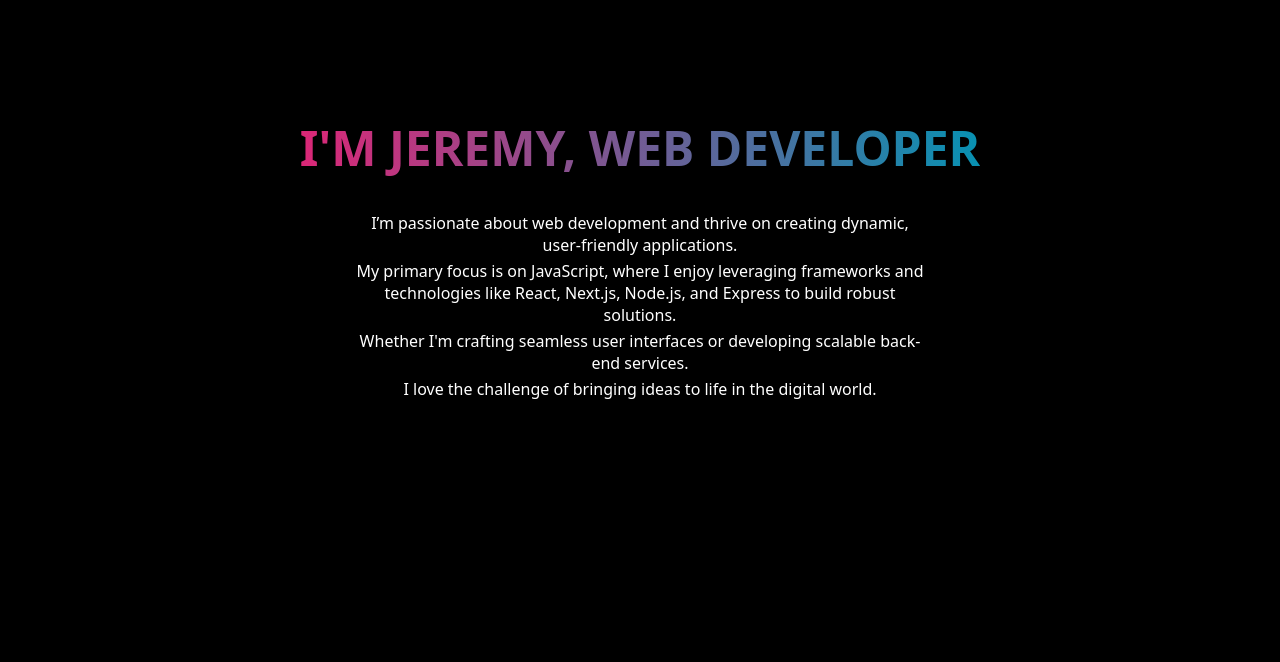
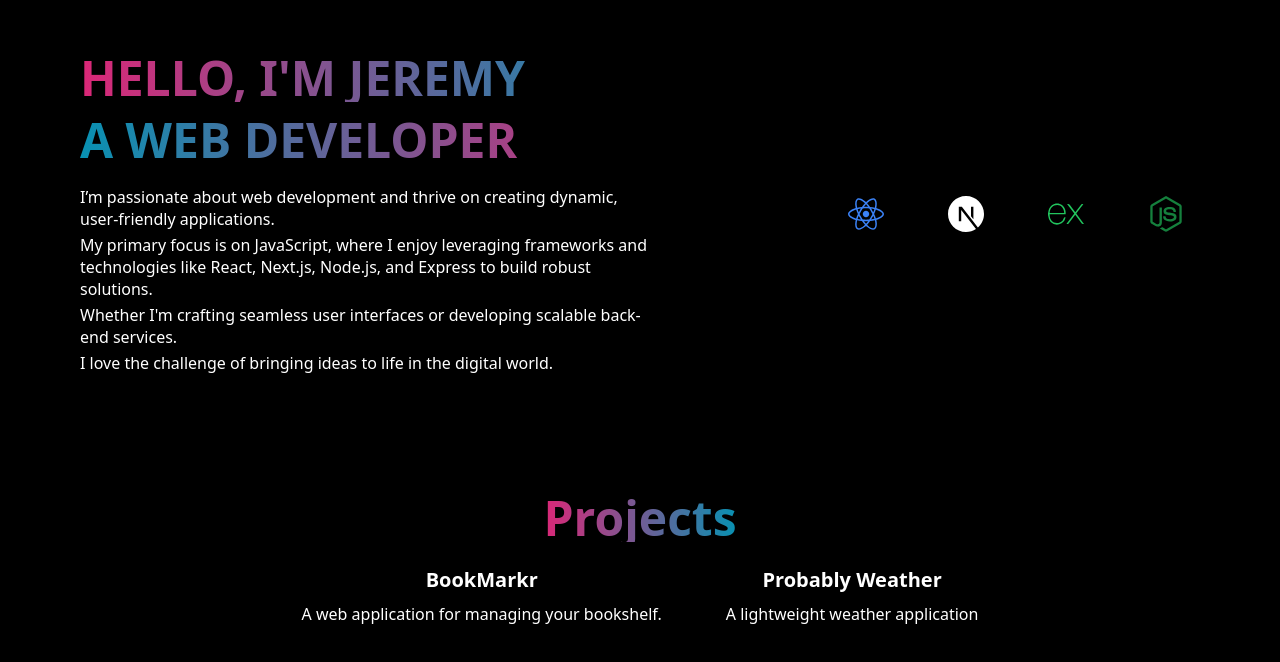
Before and after one commit to Jeramian/Portfolio, a Next.js app: page / in a window 1280 px wide. Shown: the part 138-800 px from the top of the page. Built offline with nearby package versions, Linux system fonts and the light colour scheme.

Commit message:
done for now

```diff
--- a/app/components/footer.tsx
+++ b/app/components/footer.tsx
@@ -1,13 +1,16 @@
-import React from 'react'
+import React from 'react';
 
 export const Footer = () => {
-    return(
-        <div className='bg-black text-white py-4 text-center'>
+    return (
+        <div className='bg-black text-white text-center py-2 pt-32'>
             <p className='font-bold text-sm bg-clip-text text-transparent bg-gradient-to-r from-pink-600 to-cyan-600'>
                 &copy; {new Date().getFullYear()} Jeremy Eramian. All rights reserved.
             </p>
+            <a href="https://github.com/yourusername" target="_blank" rel="noopener noreferrer">
+                <img src="https://upload.wikimedia.org/wikipedia/commons/9/91/Octicons-mark-github.svg" alt="GitHub" className="inline-block w-6 h-6 mt-2" />
+            </a>
         </div>
-    )
+    );
 }
 
 export default Footer;
--- a/app/components/header.tsx
+++ b/app/components/header.tsx
@@ -1,14 +1,36 @@
 import React from 'react';
+import { FaReact, FaNodeJs } from 'react-icons/fa';
+import { SiNextdotjs, SiExpress } from 'react-icons/si';
 
 export const Header = () => {
     return (
-        <div className='w-full h-screen text-center bg-black py-4 flex flex-col justify-center items-center'>
-            <h1 className='font-bold text-5xl bg-clip-text text-transparent bg-gradient-to-r from-pink-600 to-cyan-600 pb-10'>I'M JEREMY, WEB DEVELOPER</h1>
-            <div className='max-w-xl mx-auto'> {/* Set a max-width for the text block */}
-                <p className='text-white mb-1 leading-snug'>I’m passionate about web development and thrive on creating dynamic, user-friendly applications.</p>
-                <p className='text-white mb-1 leading-snug'>My primary focus is on JavaScript, where I enjoy leveraging frameworks and technologies like React, Next.js, Node.js, and Express to build robust solutions.</p>
-                <p className='text-white mb-1 leading-snug'>Whether I'm crafting seamless user interfaces or developing scalable back-end services.</p>
-                <p className='text-white leading-snug'>I love the challenge of bringing ideas to life in the digital world.</p>
+        <div className='w-full h-auto bg-black flex justify-center items-center pt-48 pb-28'> {/* Add pt-8 for top padding */}
+            <div className='flex flex-row justify-between items-center w-full max-w-6xl px-4'>
+                {/* Text Box */}
+                <div className='max-w-xl text-left'>
+                    <h1 className='font-bold text-5xl bg-clip-text text-transparent bg-gradient-to-r from-pink-600 to-cyan-600 mb-2'>HELLO, I'M JEREMY</h1>
+                    <h1 className='font-bold text-5xl bg-clip-text text-transparent bg-gradient-to-r from-cyan-600 to-pink-600 mb-4 leading-tight'>A WEB DEVELOPER</h1>
+                    <p className='text-white mb-1 leading-snug'>I’m passionate about web development and thrive on creating dynamic, user-friendly applications.</p>
+                    <p className='text-white mb-1 leading-snug'>My primary focus is on JavaScript, where I enjoy leveraging frameworks and technologies like React, Next.js, Node.js, and Express to build robust solutions.</p>
+                    <p className='text-white mb-1 leading-snug'>Whether I'm crafting seamless user interfaces or developing scalable back-end services.</p>
+                    <p className='text-white leading-snug'>I love the challenge of bringing ideas to life in the digital world.</p>
+                </div>
+
+                {/* Icons Row */}
+                <div className='flex space-x-8'>
+                    <div className='flex justify-center items-center rounded-full bg-black shadow-lg p-4'>
+                        <FaReact className='text-blue-500 text-4xl' />
+                    </div>
+                    <div className='flex justify-center items-center rounded-full bg-black shadow-lg p-4'>
+                        <SiNextdotjs className='text-white text-4xl' />
+                    </div>
+                    <div className='flex justify-center items-center rounded-full bg-black shadow-lg p-4'>
+                        <SiExpress className='text-green-500 text-4xl' />
+                    </div>
+                    <div className='flex justify-center items-center rounded-full bg-black shadow-lg p-4'>
+                        <FaNodeJs className='text-green-700 text-4xl' />
+                    </div>
+                </div>
             </div>
         </div>
     );
--- a/app/components/projects.tsx
+++ b/app/components/projects.tsx
@@ -1,11 +1,26 @@
-import React from 'react'
+import React from 'react';
 
 export const Projects = () => {
   return (
-    <div className='w-full h-screen text-center bg-black py-4 grid place-items-center'>
-        <h1 className='font-bold text-5xl bg-clip-text text-transparent bg-gradient-to-r from-pink-600 to-cyan-600'>Projects</h1>
+    <div className='w-full h-auto text-center bg-black py-2 flex flex-col justify-center items-center'>
+      <h1 className='font-bold text-5xl bg-clip-text text-transparent bg-gradient-to-r from-pink-600 to-cyan-600 mb-2'>Projects</h1>
+
+      {/* Projects Row */}
+      <div className='flex flex-wrap justify-center space-x-8'>
+        <div className='bg-black text-white p-4 rounded-lg shadow-lg transition-transform transform hover:scale-105'>
+          <h2 className='text-xl font-bold'>BookMarkr</h2>
+          <p className='mt-2'>A web application for managing your bookshelf.</p>
+        </div>
+        <div className='bg-black text-white p-4 rounded-lg shadow-lg transition-transform transform hover:scale-105'>
+          <h2 className='text-xl font-bold'>Probably Weather</h2>
+          <p className='mt-2'>A lightweight weather application</p>
+        </div>
+        {/* Add more projects as needed */}
+      </div>
+      {/* Negative margin to pull footer closer */}
+      <div className='-mt-8'></div>
     </div>
-  )
+  );
 }
 
 export default Projects;
--- a/app/globals.css
+++ b/app/globals.css
@@ -1,3 +1,13 @@
 @tailwind base;
 @tailwind components;
 @tailwind utilities;
+
+* {
+    margin: 0;
+    padding: 0;
+    box-sizing: border-box;
+  }
+
+  html, body {
+    height: 100%;
+  }
--- a/app/layout.tsx
+++ b/app/layout.tsx
@@ -18,10 +18,9 @@ export default function RootLayout({
     <html lang="en">
       <body className="flex flex-col min-h-screen">
         <Header />
-        <main className="flex-grow">
+        <Projects />
+        <Footer />
         {children}
-        </main>
-        <Footer />
       </body>
     </html>
   );
--- a/package.json
+++ b/package.json
@@ -12,7 +12,8 @@
     "next": "15.0.1",
     "p5": "^1.11.0",
     "react": "19.0.0-rc-69d4b800-20241021",
-    "react-dom": "19.0.0-rc-69d4b800-20241021"
+    "react-dom": "19.0.0-rc-69d4b800-20241021",
+    "react-icons": "^5.3.0"
   },
   "devDependencies": {
     "@types/node": "^20",
```
Also changed, not shown: 1 other file (tests, documents, lock files or other folders).
